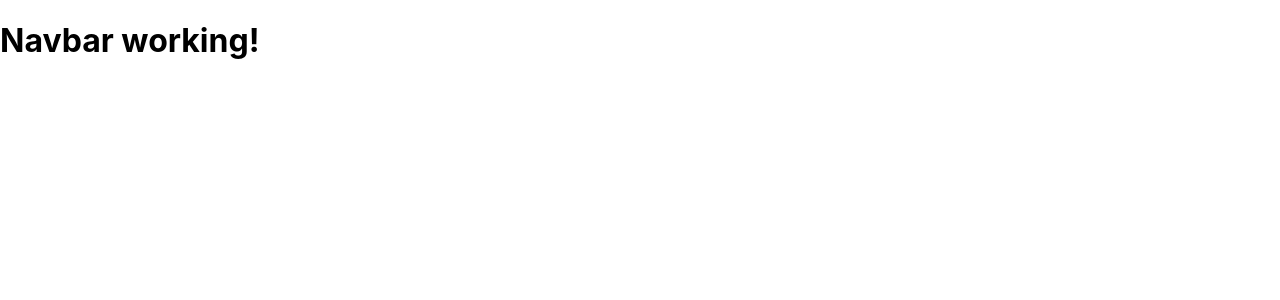
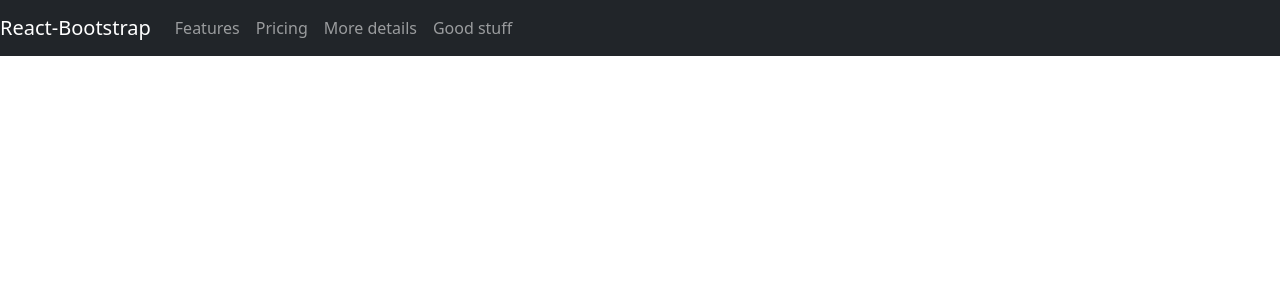
Before and after one commit to qubistt/COVIDM, a React (Create React App) app in the folder web-app/: page / in a window 1280 px wide. Shown: the top 300 px of the page. Built offline with nearby package versions, Linux system fonts and the light colour scheme.

Commit message:
Navbar files

```diff
--- a/web-app/package.json
+++ b/web-app/package.json
@@ -8,6 +8,7 @@
     "@testing-library/user-event": "^12.1.10",
     "bootstrap": "^5.1.0",
     "react": "^17.0.2",
+    "react-bootstrap": "^1.6.1",
     "react-dom": "^17.0.2",
     "react-router-dom": "^5.2.0",
     "react-scripts": "4.0.3",
--- a/web-app/src/components/navbar/navbarElemet.js
+++ b/web-app/src/components/navbar/navbarElemet.js
@@ -1,11 +1,31 @@
 import React from "react";
+import 'bootstrap/dist/css/bootstrap.min.css';
+import { Button } from 'react-bootstrap';
+import {Nav,  Navbar, NavDropdown } from 'react-bootstrap';
 
-const Navbar = () => {
+
+
+
+const navbar = () => {
     return (
       <>
-       <h1>Navbar working!</h1>
+<Navbar collapseOnSelect expand="lg" bg="dark" variant="dark">
+                <Navbar.Brand href="#home">React-Bootstrap</Navbar.Brand>
+                <Navbar.Toggle aria-controls="responsive-navbar-nav" />
+                <Navbar.Collapse id="responsive-navbar-nav">
+                    <Nav>
+                        <Nav.Link href="#features">Features</Nav.Link>
+                        <Nav.Link href="#pricing">Pricing</Nav.Link>
+                        <Nav.Link href="#deets">More details</Nav.Link>
+                        <Nav.Link eventKey={2} href="#memes">
+                            Good stuff
+                        </Nav.Link>
+                    </Nav>
+                </Navbar.Collapse>
+            </Navbar>
+
       </>
     );
   };
 
-  export default Navbar;
+  export default navbar;
```
Also changed, not shown: 1 other file (tests, documents, lock files or other folders).
